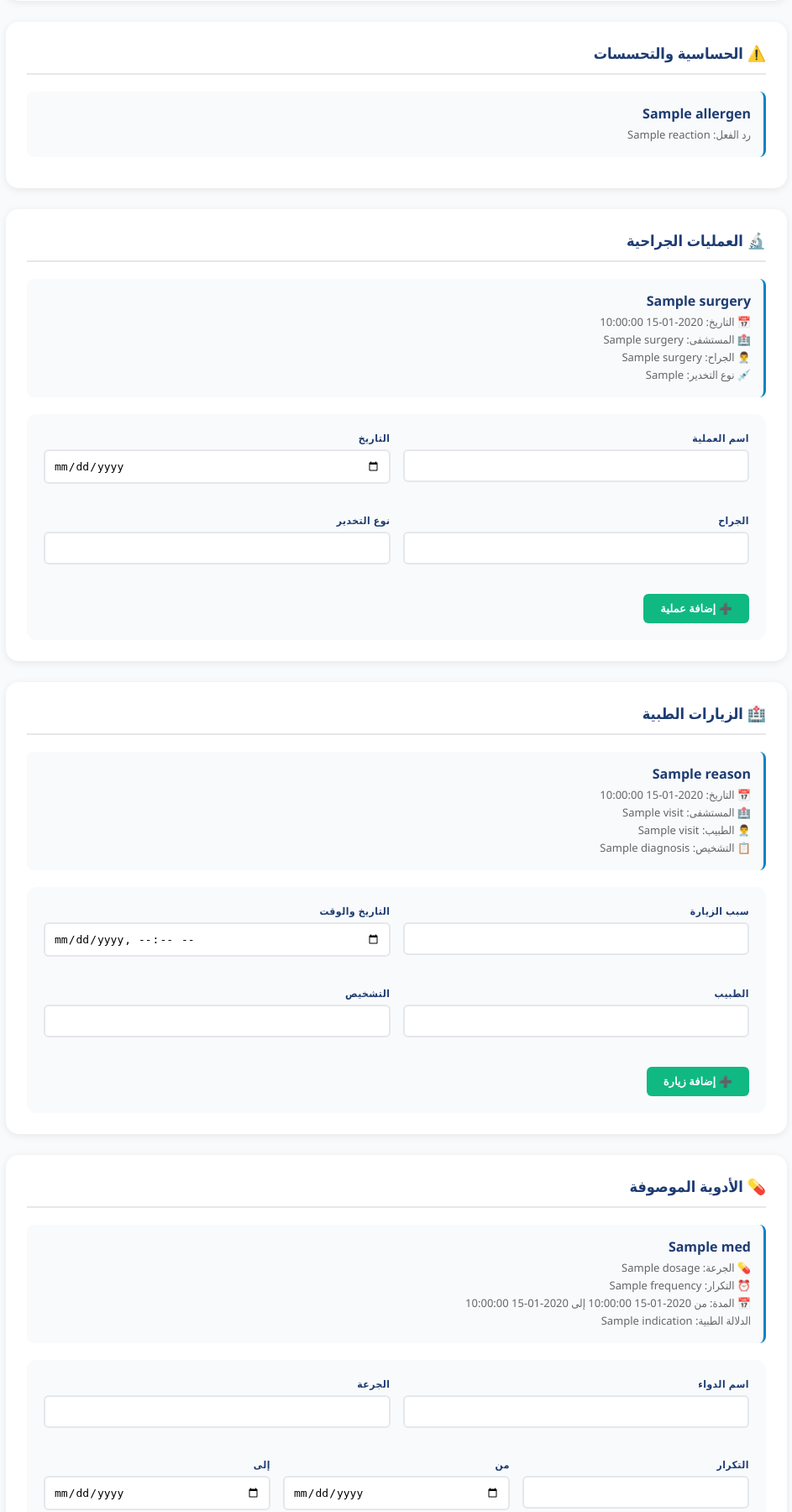
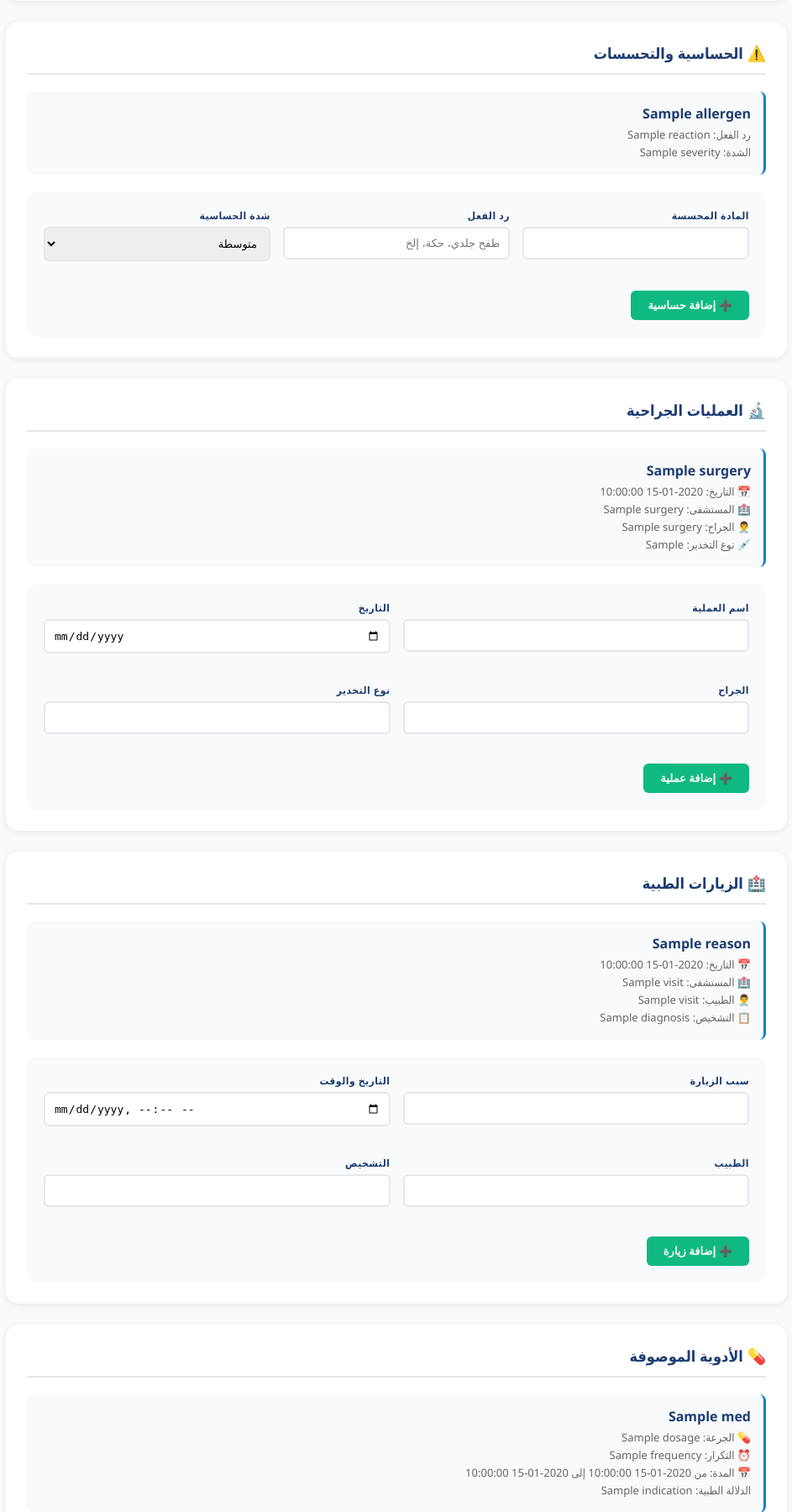
Before and after one commit to b28593075-alt/hospital-system, a Flask app: template templates/patient_profile.html in a window 1280 px wide. Shown: the part 823-2623 px from the top of the page at 84% size, without its empty margins (28-971 px from the left). Run offline with Flask 3, Linux system fonts and the light colour scheme; the visitor is signed in with stand-in values (Sample User, id 1); tables that the repository leaves empty hold one stand-in row (values such as "Sample post"); the template is opened without the code that fills it: most values are stand-ins (such as "Sample title", 1, 10 or a date in 2020).

Commit message:
Add allergy form with beautiful UI and make city field editable

```diff
--- a/app.py
+++ b/app.py
@@ -258,12 +258,12 @@ def settings():
             return redirect(url_for('settings'))
         np = request.form.get('new_password')
         pwd = bcrypt.hashpw(np.encode(), bcrypt.gensalt()).decode() if np else h['password']
-        c.execute('UPDATE hospitals SET name=?,director_name=?,phone=?,address=?,website=?,password=? WHERE hospital_id=?',
-            (request.form.get('name'),request.form.get('director_name'),request.form.get('phone'),request.form.get('address'),request.form.get('website'),pwd,session['hospital_id']))
+        c.execute('UPDATE hospitals SET name=?,city=?,director_name=?,phone=?,address=?,website=?,password=? WHERE hospital_id=?',
+            (request.form.get('name'),request.form.get('city'),request.form.get('director_name'),request.form.get('phone'),request.form.get('address'),request.form.get('website'),pwd,session['hospital_id']))
         db.commit()
         session['hospital_name'] = request.form.get('name')
         log_action("UPDATE_SETTINGS")
-        flash('تم التحديث', 'success')
+        flash('✅ تم التحديث بنجاح', 'success')
         db.close()
         return redirect(url_for('settings'))
     c.execute("SELECT * FROM hospitals WHERE hospital_id = ?", (session['hospital_id'],))
@@ -377,6 +377,23 @@ def add_disease(patient_id):
         flash('تم الإضافة', 'success')
     except Exception as e:
         flash(f'خطأ: {str(e)}', 'danger')
+    finally:
+        db.close()
+    return redirect(url_for('patient_profile', patient_id=patient_id))
+
+@app.route('/patients/<patient_id>/add_allergy', methods=['POST'])
+@login_required
+def add_allergy(patient_id):
+    db = get_db()
+    c = db.cursor()
+    try:
+        c.execute('INSERT INTO allergies(patient_id,allergen,reaction,severity) VALUES(?,?,?,?)',
+            (patient_id,request.form['allergen'],request.form.get('reaction',''),request.form.get('severity','medium')))
+        db.commit()
+        log_action("ADD_ALLERGY", patient_id=patient_id)
+        flash('✅ تم إضافة الحساسية', 'success')
+    except Exception as e:
+        flash(f'❌ خطأ: {str(e)}', 'danger')
     finally:
         db.close()
     return redirect(url_for('patient_profile', patient_id=patient_id))
--- a/templates/patient_profile.html
+++ b/templates/patient_profile.html
@@ -104,11 +104,34 @@
             <div class="item">
                 <div class="item-title">{{ allergy['allergen'] }}</div>
                 <div class="item-text">رد الفعل: {{ allergy['reaction'] or 'غير محدد' }}</div>
+                <div class="item-text">الشدة: {{ allergy['severity'] or 'متوسطة' }}</div>
             </div>
         {% endfor %}
     {% else %}
         <div class="empty-state">✅ لا توجد حساسيات مسجلة</div>
     {% endif %}
+
+    <form method="POST" action="{{ url_for('add_allergy', patient_id=patient['patient_id']) }}" class="form-inline">
+        <div class="form-row">
+            <div class="form-group">
+                <label class="form-label">المادة المحسسة</label>
+                <input type="text" class="form-control" name="allergen" required>
+            </div>
+            <div class="form-group">
+                <label class="form-label">رد الفعل</label>
+                <input type="text" class="form-control" name="reaction" placeholder="طفح جلدي، حكة، إلخ">
+            </div>
+            <div class="form-group">
+                <label class="form-label">شدة الحساسية</label>
+                <select class="form-control" name="severity">
+                    <option value="light">خفيفة</option>
+                    <option value="medium" selected>متوسطة</option>
+                    <option value="severe">شديدة</option>
+                </select>
+            </div>
+        </div>
+        <button type="submit" class="btn-small">➕ إضافة حساسية</button>
+    </form>
 </div>
 
 <div class="section">
--- a/templates/settings.html
+++ b/templates/settings.html
@@ -32,7 +32,7 @@
                 </div>
                 <div class="form-group">
                     <label class="form-label">المدينة/المحافظة</label>
-                    <input type="text" class="form-control" name="city" value="{{ hospital['city'] or '' }}" disabled>
+                    <input type="text" class="form-control" name="city" value="{{ hospital['city'] or '' }}">
                 </div>
             </div>
 
```
